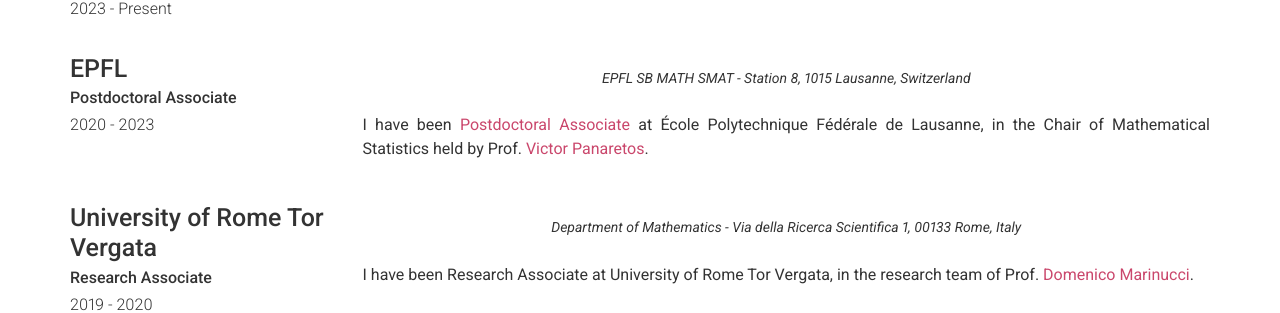
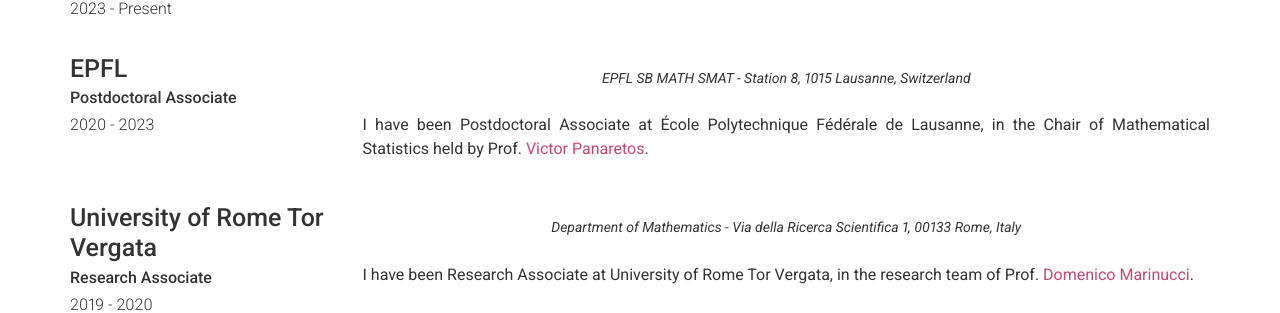
Before and after one commit to alessiacaponera/alessiacaponera.github.io, a Jekyll site: the page built from index.md, in a window 1280 px wide and 900 px high, scrolled down 565 px. Shown: the part 145-458 px from the top of the window. Built offline with Jekyll 4.4.1, drawn with Linux system fonts in a browser that asks for light colours; part of the change alters nothing that is shown.

```diff
--- a/_data/projects.yml
+++ b/_data/projects.yml
@@ -18,7 +18,7 @@
   quote: >
     EPFL SB MATH SMAT - Station 8, 1015 Lausanne, Switzerland
   description: >
-    I have been [Postdoctoral Associate](https://people.epfl.ch/alessia.caponera/?lang=en) at École Polytechnique Fédérale de Lausanne, in the Chair of Mathematical Statistics held by Prof. [Victor Panaretos](http://smat-files.epfl.ch/victor/).
+    I have been Postdoctoral Associate at École Polytechnique Fédérale de Lausanne, in the Chair of Mathematical Statistics held by Prof. [Victor Panaretos](http://smat-files.epfl.ch/victor/).
 
 - layout: left
   company: University of Rome Tor Vergata
```
